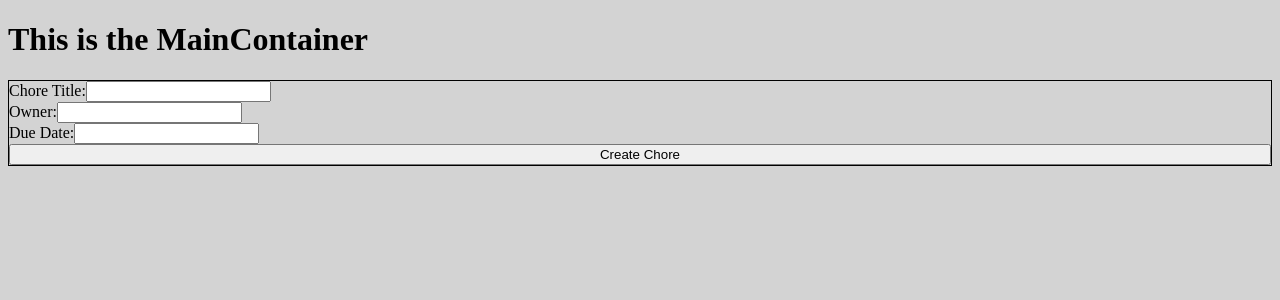
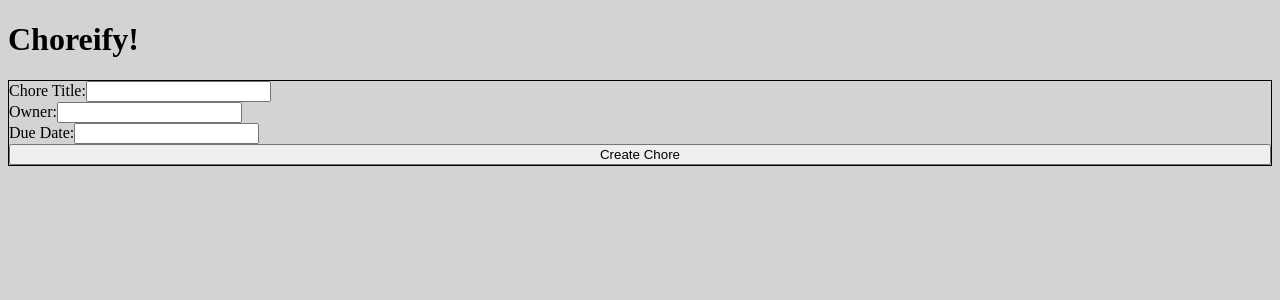
Before and after one commit to Red-Lipped-Batfish-NYOI9/Choreify, a React app: page / in a window 1280 px wide. Shown: the top 300 px of the page. Built offline with nearby package versions, Linux system fonts and the light colour scheme.

Commit message:
created stateful components and added styling

```diff
--- a/client/components/CreateChore.jsx
+++ b/client/components/CreateChore.jsx
@@ -7,7 +7,10 @@ export default function CreateChore() {
   const [owner, setOwner] = useState('');
   const [date, setDate] = useState('');
 
-  const someHelperFunction = () => console.log('test');
+  const someHelperFunction = () => {
+    e.preventDefault();
+    console.log('test');
+  }
 
   return (
     <div id="createChoreContainer">
--- a/client/containers/MainContainer.jsx
+++ b/client/containers/MainContainer.jsx
@@ -4,7 +4,7 @@ import CreateChore from '../components/CreateChore.jsx'
 export default function MainContainer () {
     return (
         <div>
-            <h1>This is the MainContainer</h1>
+            <h1>Choreify!</h1>
             <CreateChore />
         </div>
     )
```
